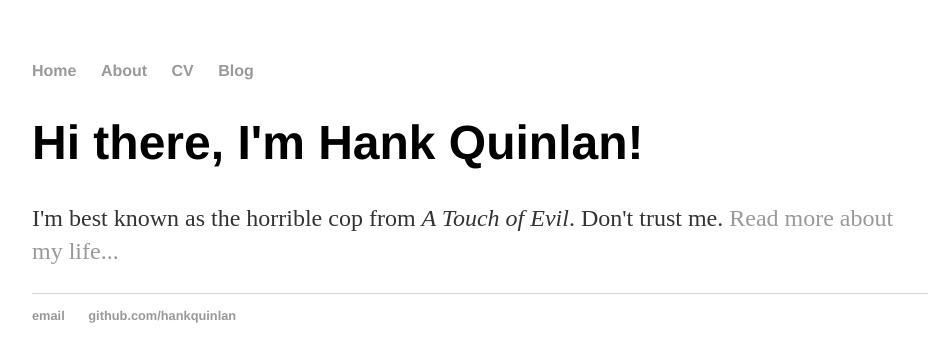
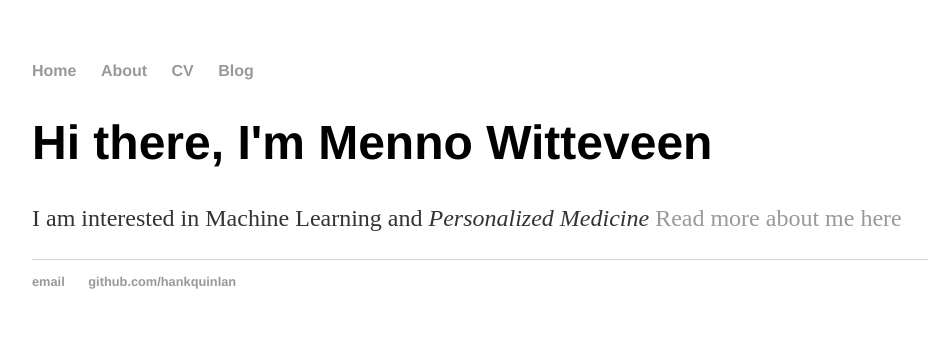
Before and after one commit to MennoWitteveen/mennowitteveen.github.io, a Jekyll site: the page built from index.html, in a window 1280 px wide. Shown: the top 362 px of the page, without its empty margins (160-1092 px from the left). Built offline with Jekyll 4.4.1, drawn with Linux system fonts in a browser that asks for light colours.

Commit message:
I changed some thing, to make it more my site.. fitting text etc

```diff
--- a/index.html
+++ b/index.html
@@ -1,9 +1,9 @@
 ---
 layout: default
-title: Hank Quinlan, Horrible Cop
+title: Menno Witteveen's webpage
 ---
 
 		<div class="blurb">
-			<h1>Hi there, I'm Hank Quinlan!</h1>
-			<p>I'm best known as the horrible cop from <em>A Touch of Evil</em>. Don't trust me. <a href="/about">Read more about my life...</a></p>
+			<h1>Hi there, I'm Menno Witteveen</h1>
+			<p>I am interested in Machine Learning and  <em>Personalized Medicine</em> <a href="/about">Read more about me here</a></p>
 		</div>
```
Also changed, not shown: README.md, 2 other files.
